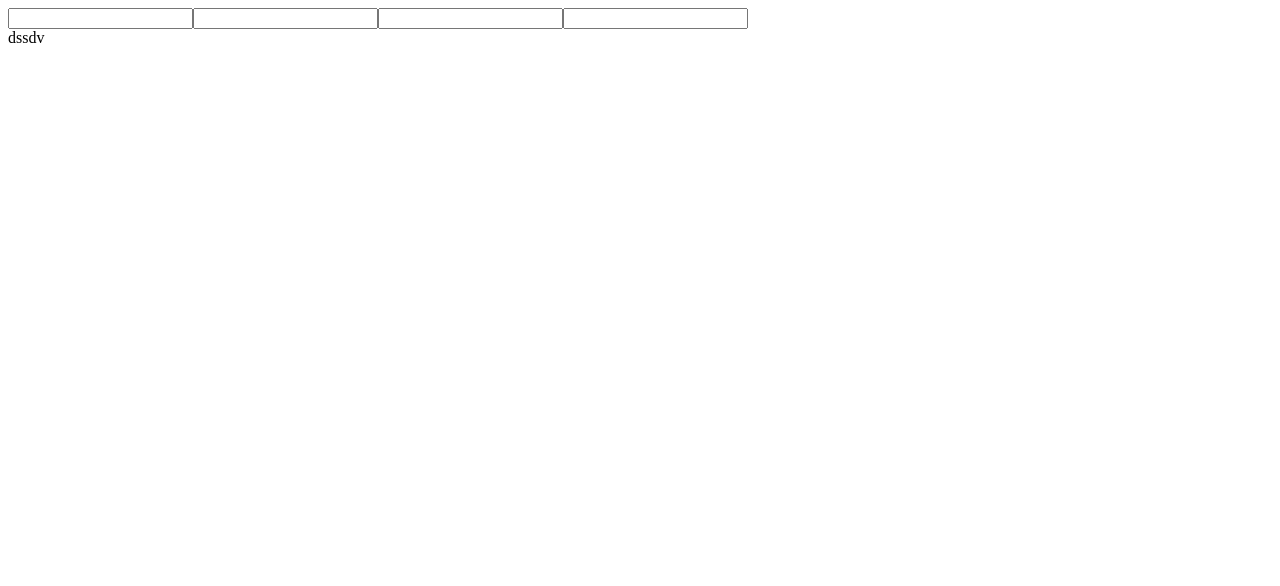
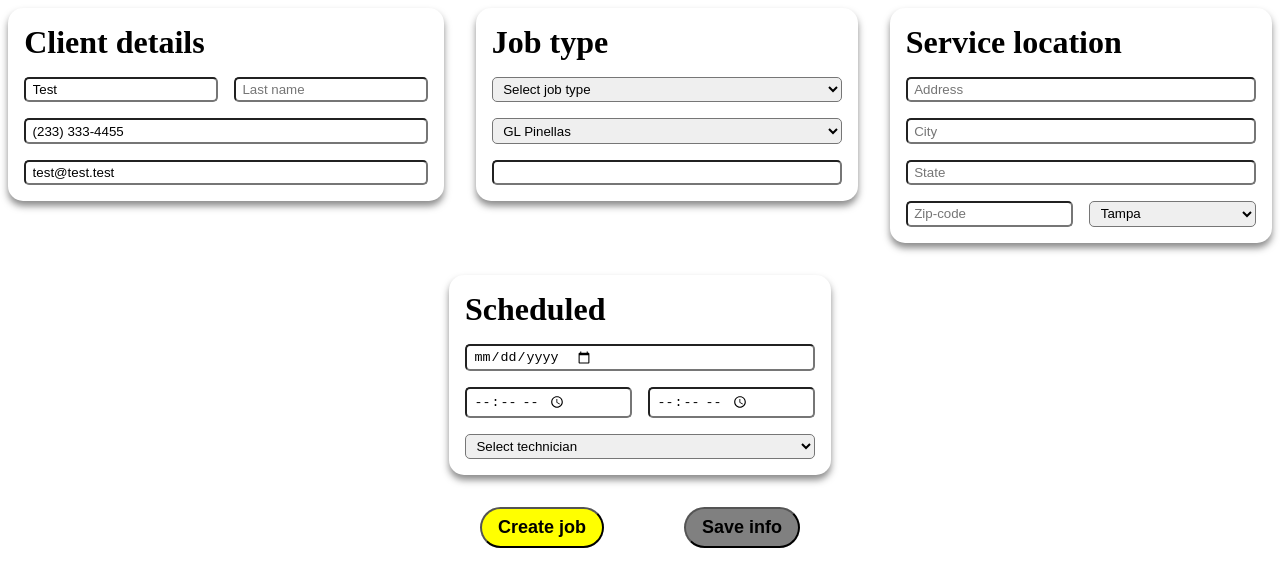
Before and after one commit to Vladnel671/js-test-task, a website: page form.html in a window 1280 px wide. Drawn offline with Linux system fonts and the light colour scheme.

Commit message:
feat: add the ability to add deals

```diff
--- /dev/null
+++ b/form.css
@@ -0,0 +1,92 @@
+body {
+  display: flex;
+  flex-direction: column;
+}
+
+button {
+  padding-inline: 1rem;
+  padding-block: 0.5rem;
+  border-radius: 30px;
+  cursor: pointer;
+}
+
+.btn-container {
+  display: flex;
+  flex-direction: row;
+  gap: 5rem;
+  margin-top: 2rem;
+  justify-content: center;
+}
+
+button.first {
+  background-color: yellow;
+  font-size: large;
+  font-weight: bold;
+}
+
+button.second {
+  background-color: gray;
+  font-size: large;
+  font-weight: bold;
+}
+
+h1 {
+  padding: 0;
+  margin: 0;
+}
+
+.forms-container {
+  display: flex;
+  gap: 2rem;
+  flex-wrap: wrap;
+  align-items: start;
+  justify-content: center;
+}
+
+form {
+  display: flex;
+  flex-direction: column;
+  min-width: 350px;
+  box-shadow: 0 5px 7px rgba(26, 26, 26, 0.5);
+  padding: 1rem;
+  gap: 1rem;
+  border-radius: 15px;
+  position: relative;
+}
+
+.inputs-container {
+  display: flex;
+  flex-direction: row;
+  gap: 1rem;
+}
+
+input,
+select {
+  display: flex;
+  padding-block: 0.2rem;
+  padding-inline: 0.4rem;
+  border-radius: 5px;
+  width: 100%;
+  box-sizing: border-box;
+}
+
+#suggestions-container {
+  top: 41%;
+  left: 0;
+  position: absolute;
+  width: 100%;
+  overflow-y: auto;
+  box-sizing: border-box;
+  border-radius: 10px;
+  gap: 1px;
+}
+
+.suggestion {
+  padding: 10px;
+  cursor: pointer;
+  background-color: rgb(165, 165, 165);
+}
+
+.suggestion:hover {
+  background-color: #b1b1b1;
+}
--- a/form.html
+++ b/form.html
@@ -1,16 +1,94 @@
 <!DOCTYPE html>
 <html lang="en">
-<head>
-    <meta charset="UTF-8">
-    <meta name="viewport" content="width=device-width, initial-scale=1.0">
+  <head>
+    <meta charset="UTF-8" />
+    <meta name="viewport" content="width=device-width, initial-scale=1.0" />
+    <link rel="stylesheet" type="text/css" href="form.css" />
     <title>Form page</title>
-</head>
-<body>
-    <form action="">
-        <input type="text"><input type="text"><input type="text"><input type="text">
-    </form>
-    <form action="">dssdv</form>
-    <form action=""></form>
-    <form action=""></form>
-</body>
+    <script type="module" src="/src/workiz.js" defer></script>
+  </head>
+  <body>
+    <div class="forms-container">
+      <form id="сlient-details-form" action="">
+        <h1>Client details</h1>
+        <div class="inputs-container">
+          <input type="text" placeholder="First name" value="Test" /><input
+            type="text"
+            placeholder="Last name"
+          />
+        </div>
+        <input
+          type="text"
+          value="(233) 333-4455"
+          placeholder="Phone number"
+        /><input type="text" placeholder="Email" value="test@test.test" />
+      </form>
+
+      <form id="job-type-form" action="">
+        <h1>Job type</h1>
+        <select name="dvs" id="">
+          <option value="" selected disabled>Select job type</option>
+          <option value="recall">Recall Job</option>
+          <option value="rework">Rework Job</option>
+          <option value="maintenance">Maintenance Job</option>
+          <option value="assembly">Assembly Job</option>
+          <option value="inspection">Inspection Job</option>
+          <option value="calibration">Calibration Job</option>
+          <option value="production">Production Job</option>
+          <option value="repair">Repair Job</option>
+          <option value="welding">Welding Job</option>
+          <option value="packaging">Packaging Job</option>
+        </select>
+        <select name="" id="">
+          <option value="" selected>GL Pinellas</option>
+        </select>
+        <input type="text" />
+      </form>
+
+      <form id="service-location-form" action="">
+        <h1>Service location</h1>
+        <input
+          id="address-select"
+          type="text"
+          placeholder="Address"
+          required
+          oninput="showSuggestions()"
+        />
+        <div id="suggestions-container"></div>
+        <input placeholder="City" type="text" id="cityInput" />
+        <input placeholder="State" id="stateInput" type="text" />
+        <div class="inputs-container">
+          <input type="text" placeholder="Zip-code" id="zipInput" />
+          <select name="" id="locationSelect">
+            <option value="" selected>Tampa</option>
+          </select>
+        </div>
+      </form>
+
+      <form id="scheduled-form" action="">
+        <h1>Scheduled</h1>
+        <input type="date" />
+        <div class="inputs-container">
+          <input name="" type="time" id="" /><input name="" type="time" id="" />
+        </div>
+        <select name="" id="">
+          <option value="" selected disabled>Select technician</option>
+          <option value="john_smith">John Smith</option>
+          <option value="emily_johnson">Emily Johnson</option>
+          <option value="michael_brown">Michael Brown</option>
+          <option value="sarah_davis">Sarah Davis</option>
+          <option value="james_wilson">James Wilson</option>
+          <option value="jessica_miller">Jessica Miller</option>
+          <option value="david_anderson">David Anderson</option>
+          <option value="sophia_martinez">Sophia Martinez</option>
+          <option value="daniel_thomas">Daniel Thomas</option>
+          <option value="olivia_taylor">Olivia Taylor</option>
+        </select>
+      </form>
+    </div>
+    <div class="btn-container">
+      <button type="button" class="first" onclick="addDeal()">Create job</button
+      ><button type="button" class="second">Save info</button>
+    </div>
+  </body>
 </html>
--- /dev/null
+++ b/src/workiz.js
@@ -0,0 +1,91 @@
+const addressDataMap = {
+  '123 Main St': { city: 'Orlando', state: 'FL', zip: '32801' },
+  '456 Oak Ave': { city: 'Miami', state: 'FL', zip: '33101' },
+  '789 Pine Rd': { city: 'Tampa', state: 'FL', zip: '33602' },
+  '101 River Dr': { city: 'Jacksonville', state: 'FL', zip: '32207' },
+  '202 Cedar St': { city: 'Gainesville', state: 'FL', zip: '32601' },
+}
+
+function showSuggestions() {
+  const input = document.getElementById('address-select').value.toLowerCase()
+  const suggestionsContainer = document.getElementById('suggestions-container')
+  suggestionsContainer.innerHTML = ''
+
+  if (input) {
+    const filteredAddresses = Object.keys(addressDataMap).filter((address) =>
+      address.toLowerCase().includes(input)
+    )
+
+    if (filteredAddresses.length > 0) {
+      filteredAddresses.forEach((address) => {
+        const suggestion = document.createElement('div')
+        suggestion.classList.add('suggestion')
+        suggestion.textContent = address
+        suggestion.onclick = () => selectAddress(address)
+        suggestionsContainer.appendChild(suggestion)
+      })
+    }
+  }
+}
+
+function selectAddress(address) {
+  const addressData = addressDataMap[address]
+
+  document.getElementById('address-select').value = address
+  document.getElementById('cityInput').value = addressData.city
+  document.getElementById('stateInput').value = addressData.state
+  document.getElementById('zipInput').value = addressData.zip
+
+  document.getElementById('suggestions-container').innerHTML = ''
+}
+
+window.addDeal = async function () {
+  try {
+    console.log('Sending request...')
+    const button = document.querySelector('.first')
+    button.textContent = 'Request is sent'
+    button.style.backgroundColor = 'red'
+
+    const apiKey = import.meta.env.VITE_API_KEY
+    console.log(apiKey)
+
+    const response = await fetch(
+      `https://api.pipedrive.com/v1/deals?api_token=${apiKey}`,
+      {
+        method: 'POST',
+        headers: {
+          'Content-Type': 'application/json',
+        },
+        body: JSON.stringify({
+          title: 'Deal of the century',
+          value: 10000,
+          currency: 'USD',
+          user_id: null,
+          person_id: null,
+          org_id: 1,
+          stage_id: 1,
+          status: 'open',
+          expected_close_date: '2022-02-11',
+          probability: 60,
+          lost_reason: null,
+          visible_to: 1,
+          add_time: '2021-02-11',
+        }),
+      }
+    )
+
+    const data = await response.json()
+
+    if (response.ok) {
+      console.log('Deal was added successfully!', data)
+
+      const dealId = data.data.id
+      const dealUrl = `https://yourcompanyname.pipedrive.com/deal/${dealId}`
+      window.open(dealUrl, '_blank')
+    } else {
+      console.error('Failed to add deal:', data)
+    }
+  } catch (error) {
+    console.error('Adding failed', error)
+  }
+}
--- a/workiz.css
+++ b/workiz.css
@@ -1,10 +1,13 @@
 body {
-    display: flex;
-    justify-content: center;
-    align-items: center;
+  display: flex;
+  justify-content: center;
+  align-items: start;
+  min-height: 100vh;
 }
 
 .container {
-    background-color: rgb(194, 194, 194);
-    border-radius: 30px;
+  padding: 1rem;
+  display: flex;
+  justify-content: center;
+  align-items: center;
 }
```
Also changed, not shown: package.json (added, +17 -0 lines), vite.config.js (added, +7 -0 lines), workiz.html (+17 -10 lines), workiz.js (deleted, +0 -39 lines), 3 other files.
